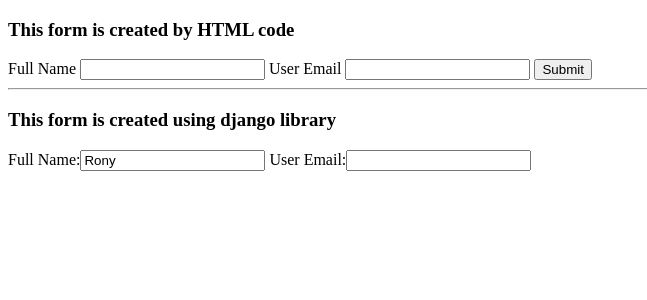
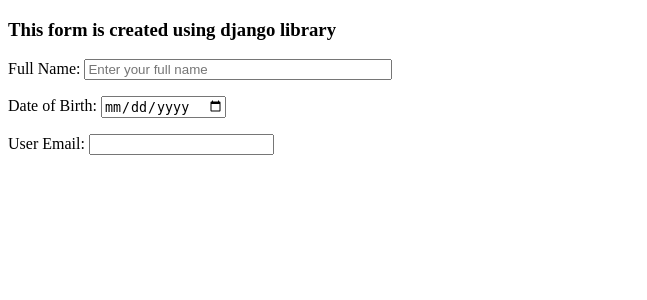
Before and after one commit to mdanisurrahmanrony/Django-Practice-Project, a Django app: page /form/ in a window 1280 px wide. Shown: the top 300 px of the page, without its empty margins (0-647 px from the left). Run offline with Django 3.2, Linux system fonts and the light colour scheme.

Commit message:
Creating Django Form 3

```diff
--- a/django_practice_app/forms.py
+++ b/django_practice_app/forms.py
@@ -1,5 +1,8 @@
 from django import forms
 
 class user_form(forms.Form):
-    user_name = forms.CharField(required=True, label="Full Name", initial="Rony")
+    user_name = forms.CharField(label="Full Name", widget = forms.TextInput(attrs={'placeholder':'Enter your full name', 'style':'width:300px'}))
+
+    user_dob = forms.DateField(label="Date of Birth", widget = forms.TextInput(attrs={'type':'date'}))
+
     user_email = forms.EmailField(label="User Email")
--- a/templates/django_practice_app/form.html
+++ b/templates/django_practice_app/form.html
@@ -5,18 +5,9 @@
     <title></title>
   </head>
   <body>
-    <h3>This form is created by HTML code</h3>
-    <form action="" method="post">
-      <label for="user_name">Full Name</label>
-      <input type="text" name="user_name" value="" required>
-      <label for="user_email">User Email</label>
-      <input type="text" name="user_email" value="" required>
-      <input type="submit" name="submit" value="Submit">
-    </form>
-    <hr>
     <h3>{{ heading_1}}</h3>
     <form action="" method="post">
-      {{ test_form }}
+      {{ test_form.as_p }}
     </form>
   </body>
 </html>
```
